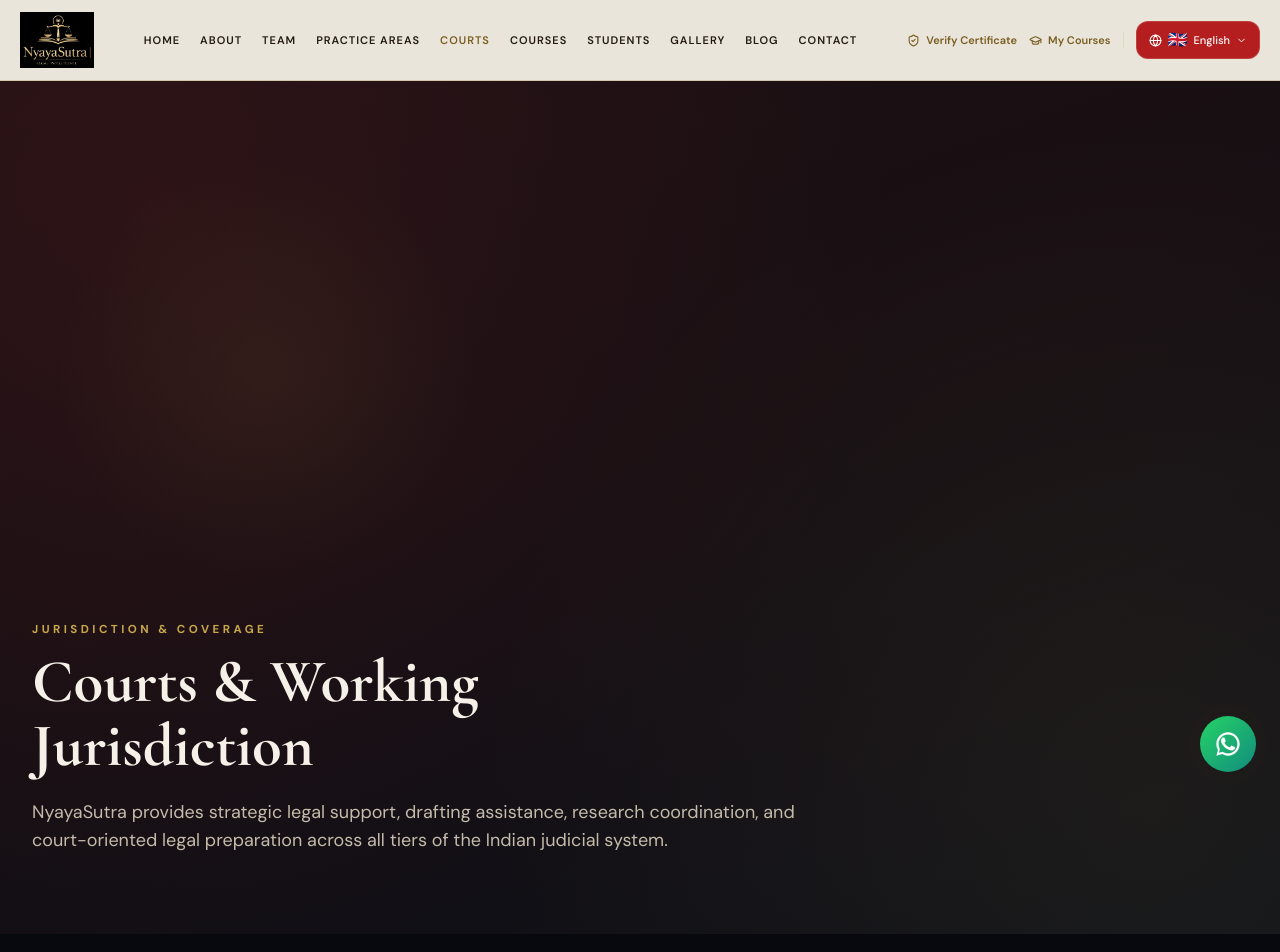
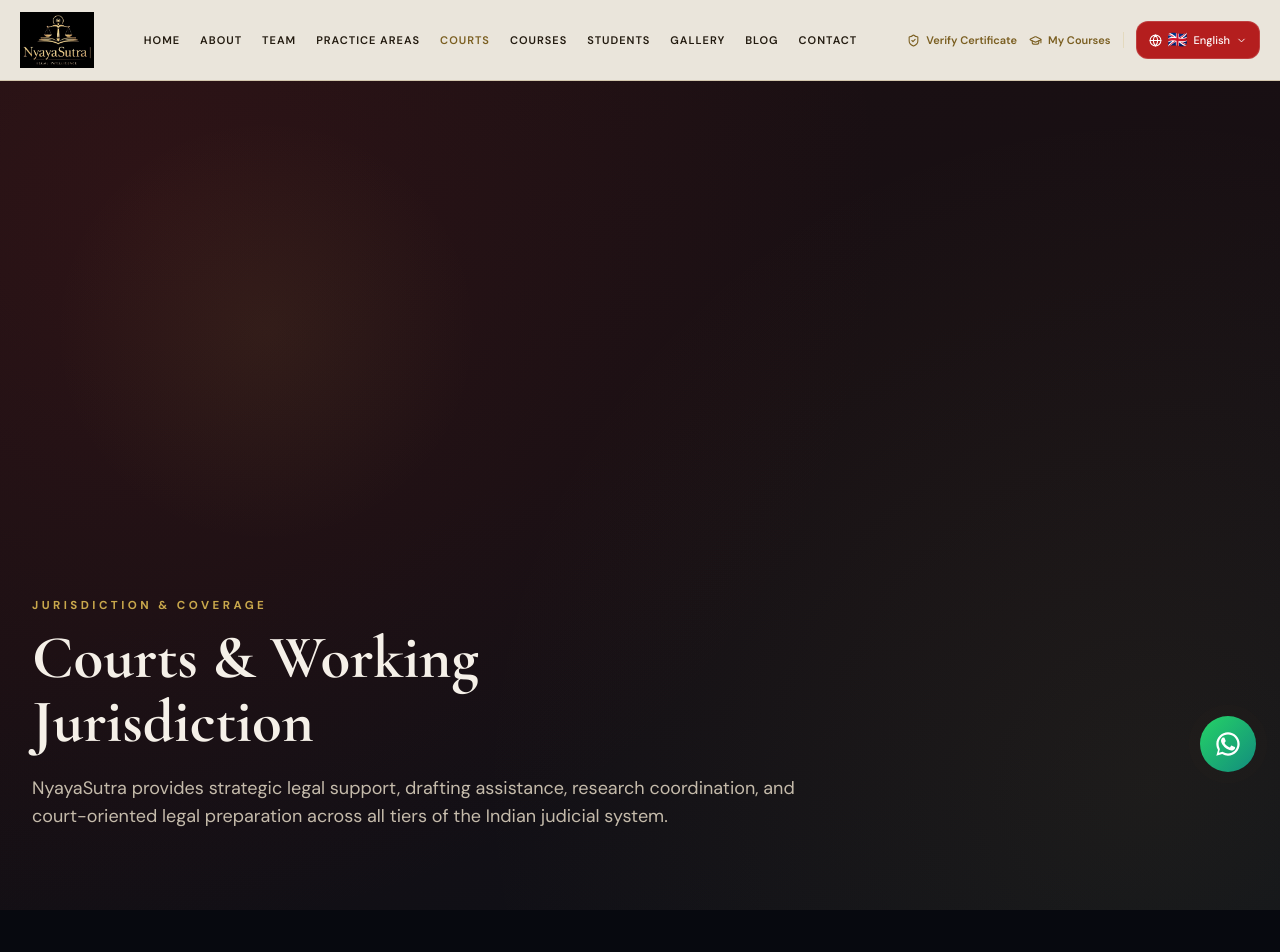
Before and after one commit to Ajitsingh4362/nyaysutra-admin-panel, a Next.js app: page /courts in a window 1280 px wide. Shown: the top 952 px of the page. Built offline with nearby package versions, Linux system fonts and the light colour scheme.

Commit message:
Courts page top padding zero kiya - blank space fix

```diff
--- a/app/courts/page.tsx
+++ b/app/courts/page.tsx
@@ -37,9 +37,9 @@
   return (
     <main className="overflow-x-hidden">
       {/* OLD: <section className="relative py-20 px-4 overflow-hidden bg-[#0C1018]"> */}
-      <section className="relative pt-10 pb-20 px-4 overflow-hidden court-section">
+      <section className="relative pt-0 pb-20 px-4 overflow-hidden court-section">
         <div className="absolute top-0 right-0 w-[500px] h-[500px] bg-[radial-gradient(circle,rgba(201,168,76,0.07),transparent_60%)] pointer-events-none"/>
-        <div className="container mx-auto relative z-10">
+        <div className="container mx-auto relative z-10 pt-4">
           <p className="tag">Jurisdiction & Coverage</p>
           <h1 className="section-title mt-3">Courts & Working<br/>Jurisdiction</h1>
           <p className="muted text-lg mt-5 max-w-3xl">NyayaSutra provides strategic legal support, drafting assistance, research coordination, and court-oriented legal preparation across all tiers of the Indian judicial system.</p>
```
